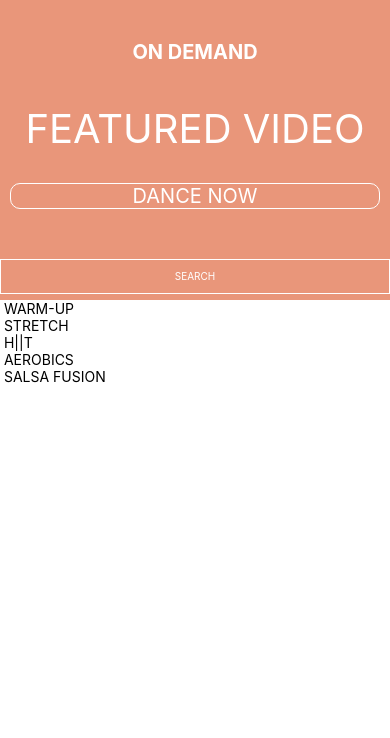
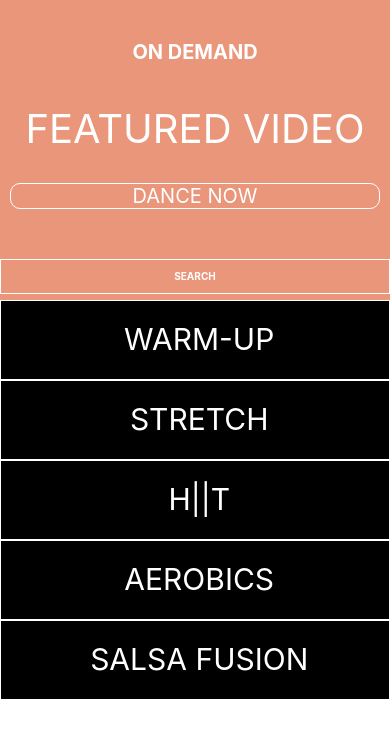
Before and after one commit to zalwata/HeatDance_demoReplication, a React Native app: screen / in a window 390 px wide. Shown: the top 738 px of the page. Built offline with nearby package versions, Linux system fonts and the light colour scheme.

Commit message:
header & body IP_require photo & icon

```diff
--- a/App.js
+++ b/App.js
@@ -11,11 +11,11 @@ export default function App() {
       <View style = {styles.content}>
         {/* {content} */}
         <View style = {styles.listOfClasses}>
-          <Text> WARM-UP</Text>
-          <Text> STRETCH</Text>
-          <Text> H||T</Text>
-          <Text> AEROBICS</Text>
-          <Text> SALSA FUSION</Text>
+          <Text style = {styles.warmupBtn}> WARM-UP</Text>
+          <Text style = {styles.warmupBtn}> STRETCH</Text>
+          <Text style = {styles.warmupBtn}> H||T</Text>
+          <Text style = {styles.warmupBtn}> AEROBICS</Text>
+          <Text style = {styles.warmupBtn}> SALSA FUSION</Text>
         </View>
       </View>
 
@@ -31,6 +31,15 @@ const styles = StyleSheet.create({
   content: {
   },
   listOfClasses: {
-
+  },
+  warmupBtn: {
+    color: '#fff',
+    backgroundColor: 'black',
+    textAlign: 'center',
+    padding: 20,
+    borderWidth: 1,
+    borderColor: '#fff',
+    fontSize: 30,
+    height: 80,
   },
 });
--- a/components/header.js
+++ b/components/header.js
@@ -14,7 +14,6 @@ export default function Header() {
             <TouchableOpacity>
                 <Text style={styles.searchBtn}>SEARCH</Text>
              </TouchableOpacity>
-
     </View>
   );
 }
@@ -57,6 +56,7 @@ const styles = StyleSheet.create({
     borderWidth: 1,
     borderColor: '#fff',
     fontSize: 10,
-    height: 35
+    height: 35,
+    fontWeight: 'bold',
   },
 });
```
